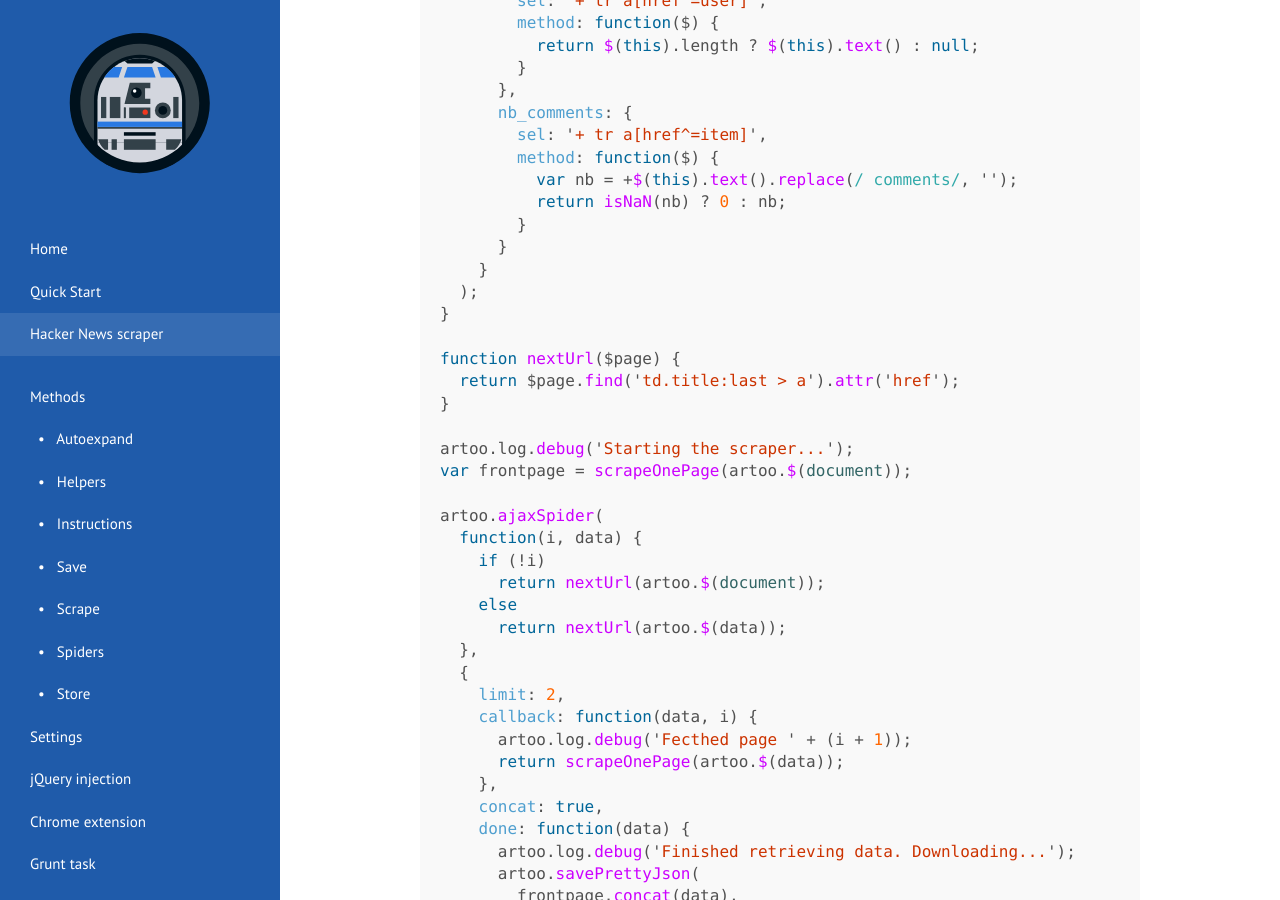
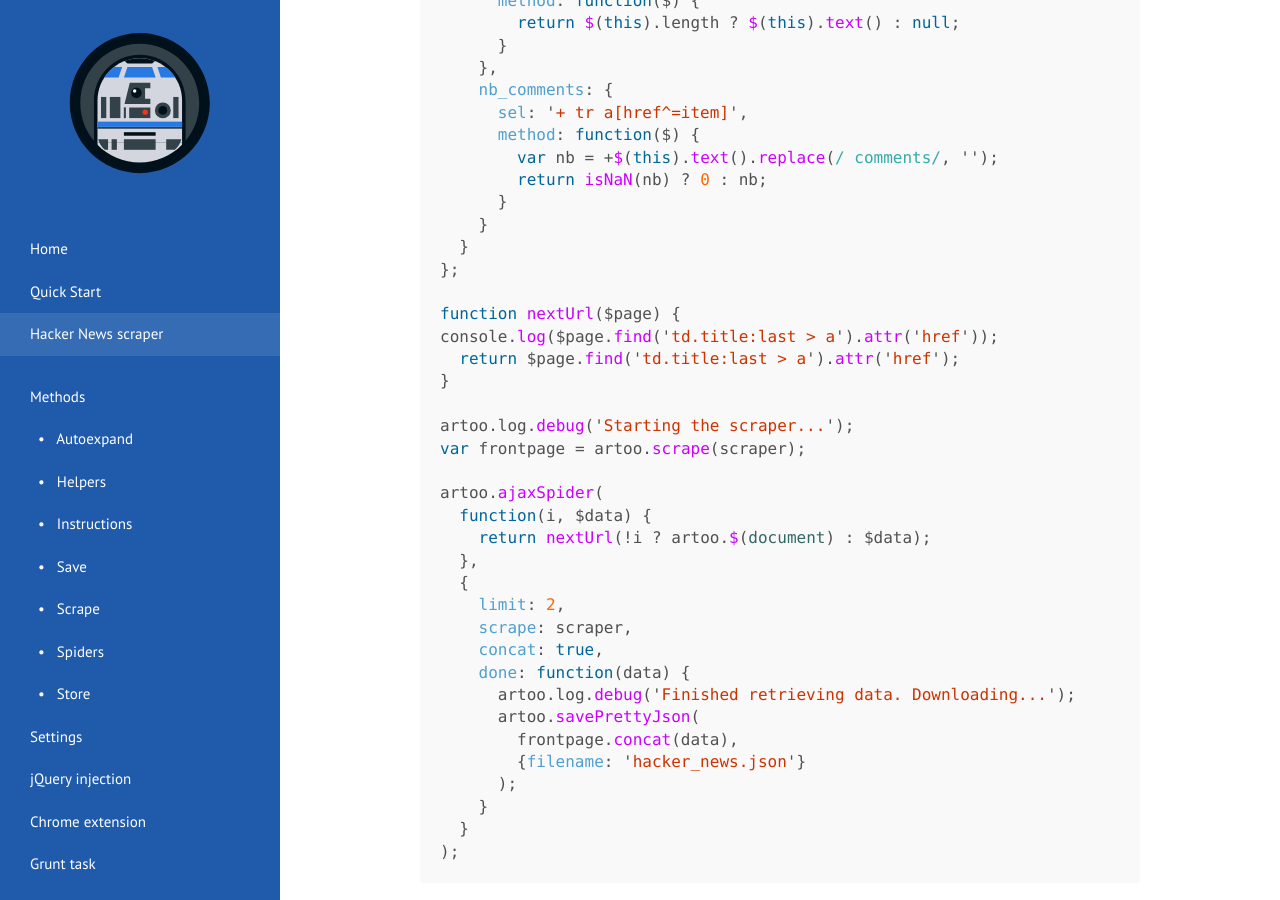
Before and after one commit to medialab/artoo, a Jekyll site: the page built from hacker_news.md, in a window 1280 px wide and 900 px high, scrolled down 2068 px. Built offline with Jekyll 4.4.1, drawn with Linux system fonts in a browser that asks for light colours; Markdown is read by kramdown in place of the engine named in the settings; some of the changed text lies outside the part shown.

Commit message:
Update and id fix

````diff
--- a/hacker_news.md
+++ b/hacker_news.md
@@ -68,61 +68,54 @@
 *Example - Downloading the first three pages*
 
 ```js
-function scrapeOnePage($page) {
-  return artoo.scrape(
-    $page.find('tr tr:has(td.title:has(a)):not(:last)'),
-    {
-      title: {sel: '.title a'},
-      url: {sel: '.title a', attr: 'href'},
-      domain: {
-        sel: '.comhead',
-        method: function($) {
-          return $(this).text().trim().replace(/[\(\)]/g, '');
-        }
-      },
-      score: {
-        sel: '+ tr [id^=score]',
-        method: function($) {
-          return +$(this).text().replace(/ points/, '');
-        }
-      },
-      user: {
-        sel: '+ tr a[href^=user]',
-        method: function($) {
-          return $(this).length ? $(this).text() : null;
-        }
-      },
-      nb_comments: {
-        sel: '+ tr a[href^=item]',
-        method: function($) {
-          var nb = +$(this).text().replace(/ comments/, '');
-          return isNaN(nb) ? 0 : nb;
-        }
+var scraper = {
+  iterator: 'tr tr:has(td.title:has(a)):not(:last)',
+  data: {
+    title: {sel: '.title a'},
+    url: {sel: '.title a', attr: 'href'},
+    domain: {
+      sel: '.comhead',
+      method: function($) {
+        return $(this).text().trim().replace(/[\(\)]/g, '');
+      }
+    },
+    score: {
+      sel: '+ tr [id^=score]',
+      method: function($) {
+        return +$(this).text().replace(/ points/, '');
+      }
+    },
+    user: {
+      sel: '+ tr a[href^=user]',
+      method: function($) {
+        return $(this).length ? $(this).text() : null;
+      }
+    },
+    nb_comments: {
+      sel: '+ tr a[href^=item]',
+      method: function($) {
+        var nb = +$(this).text().replace(/ comments/, '');
+        return isNaN(nb) ? 0 : nb;
       }
     }
-  );
-}
+  }
+};
 
 function nextUrl($page) {
+console.log($page.find('td.title:last > a').attr('href'));
   return $page.find('td.title:last > a').attr('href');
 }
 
 artoo.log.debug('Starting the scraper...');
-var frontpage = scrapeOnePage(artoo.$(document));
+var frontpage = artoo.scrape(scraper);
 
 artoo.ajaxSpider(
-  function(i, data) {
-    if (!i)
-      return nextUrl(artoo.$(document));
-    else
-      return nextUrl(artoo.$(data));
+  function(i, $data) {
+    return nextUrl(!i ? artoo.$(document) : $data);
   },
   {
     limit: 2,
-    callback: function(data, i) {
-      artoo.log.debug('Fecthed page ' + (i + 1));
-      return scrapeOnePage(artoo.$(data));
-    },
+    scrape: scraper,
     concat: true,
     done: function(data) {
       artoo.log.debug('Finished retrieving data. Downloading...');
````
Also changed, not shown: save.md (+1 -1 lines), public/js/artoo.min.js.
